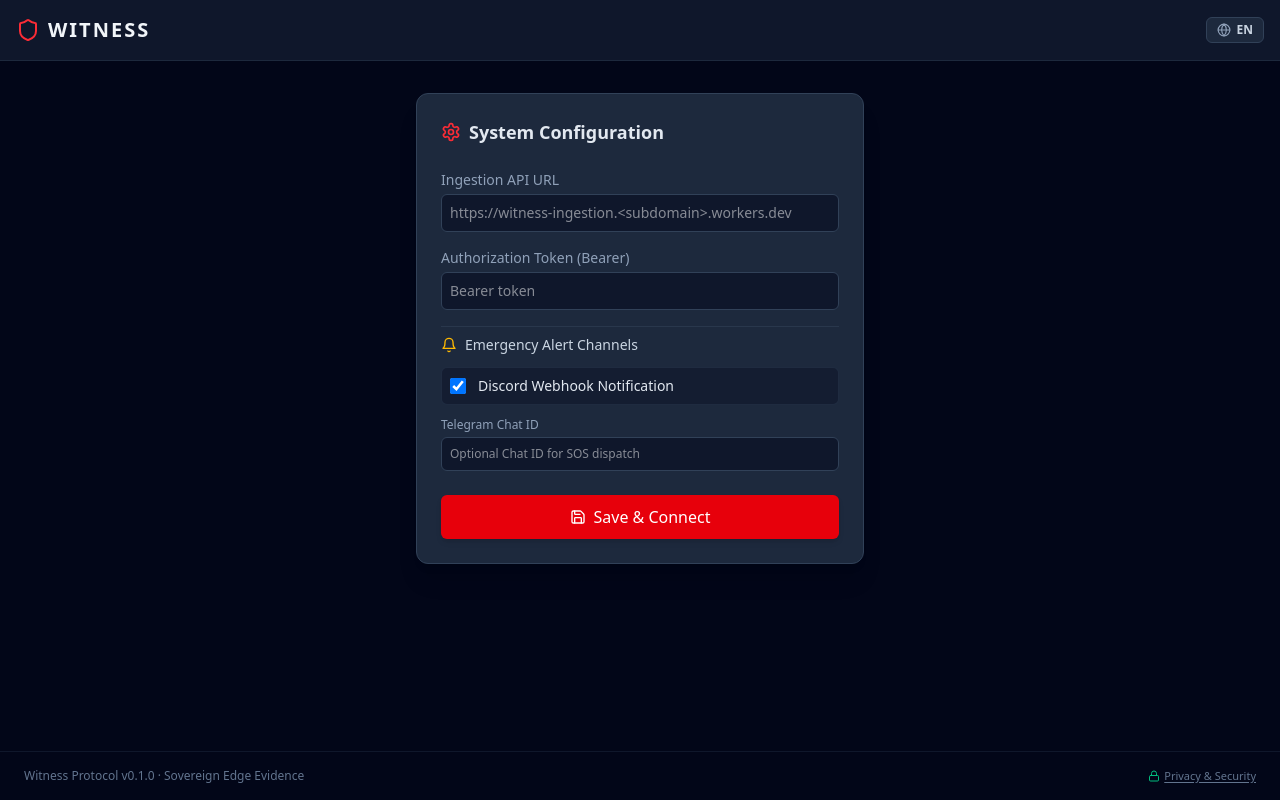
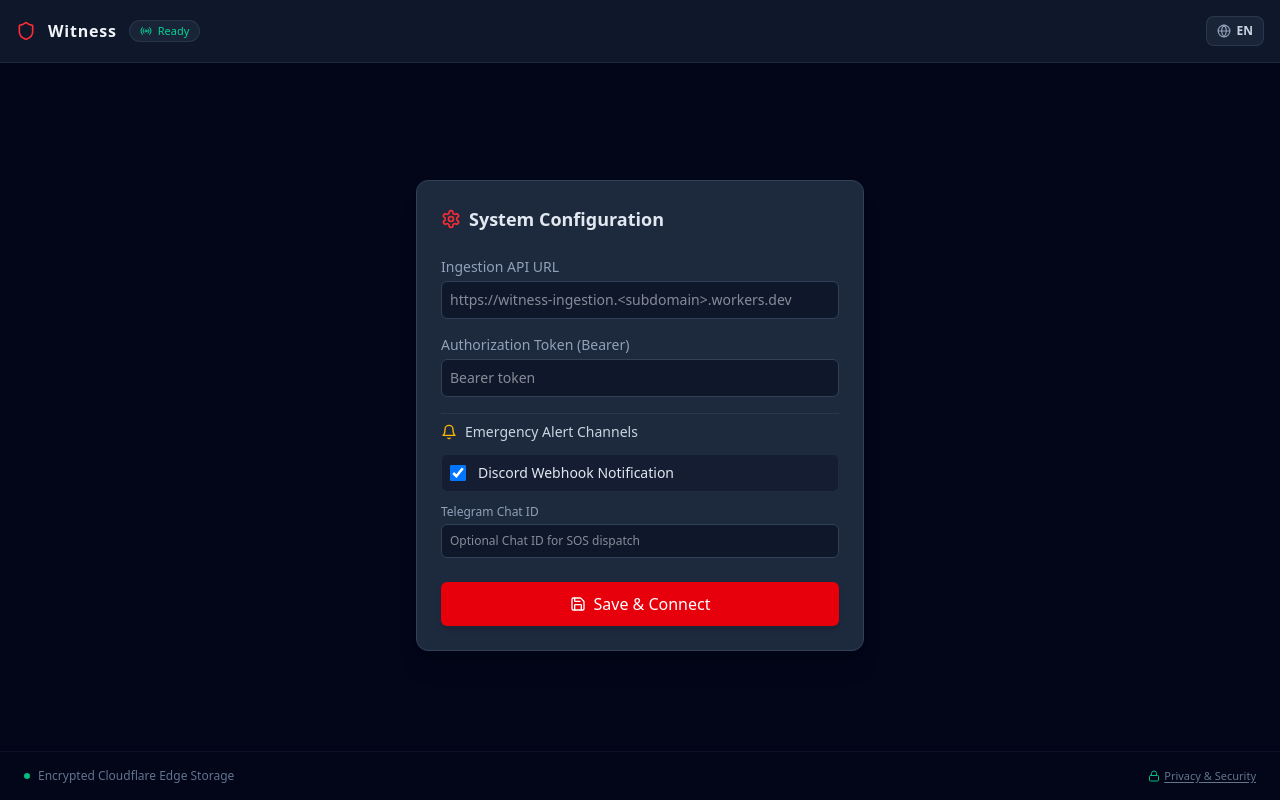
Before and after one commit to jammerdeployed/blackbox-protocol, a React (Vite) app in the folder apps/web/: page / in a window 1280 px wide. Built offline with nearby package versions, Linux system fonts and the light colour scheme.

Commit message:
style(web): restore modern tactical card design and update SW cache version

```diff
--- a/apps/web/public/sw.js
+++ b/apps/web/public/sw.js
@@ -1,4 +1,4 @@
-const CACHE_NAME = 'witness-cache-v2';
+const CACHE_NAME = 'witness-cache-v3';
 
 // Immediately take control of all clients upon install
 self.addEventListener('install', (event) => {
--- a/apps/web/src/components/Layout.tsx
+++ b/apps/web/src/components/Layout.tsx
@@ -1,6 +1,6 @@
 import React, { useState } from 'react';
 import { createPortal } from 'react-dom';
-import { Shield, Settings, Globe, Lock, X } from 'lucide-react';
+import { Shield, Settings, Globe, Lock, X, Radio } from 'lucide-react';
 import { useTranslation } from '../lib/locales';
 
 export const Layout: React.FC<{ children: React.ReactNode; onOpenSettings?: () => void }> = ({
@@ -13,15 +13,19 @@ export const Layout: React.FC<{ children: React.ReactNode; onOpenSettings?: () =
   return (
     <div className="min-h-screen bg-slate-950 text-white flex flex-col">
       <header className="flex items-center justify-between p-4 bg-slate-900 border-b border-slate-800">
-        <div className="flex items-center gap-2">
-          <Shield className="w-6 h-6 text-red-500" />
-          <h1 className="text-xl font-bold tracking-widest text-slate-100">WITNESS</h1>
+        <div className="flex items-center gap-3">
+          <Shield className="w-5 h-5 text-red-500" />
+          <span className="text-base font-bold tracking-wider text-slate-100">Witness</span>
+          <div className="inline-flex items-center gap-1.5 px-2.5 py-0.5 rounded-full bg-slate-800/80 border border-slate-700/60 text-[11px] text-emerald-400 font-medium">
+            <Radio className="w-3 h-3 text-emerald-400" />
+            <span>{t.statusReady}</span>
+          </div>
         </div>
         <div className="flex items-center gap-2">
           <button
             type="button"
             onClick={() => changeLocale(locale === 'en' ? 'cs' : 'en')}
-            className="flex items-center gap-1.5 px-2.5 py-1 rounded-md text-xs font-semibold bg-slate-800 hover:bg-slate-700 text-slate-300 hover:text-white border border-slate-700 transition-colors"
+            className="flex items-center gap-1.5 px-2.5 py-1.5 rounded-lg text-xs font-semibold bg-slate-800/80 hover:bg-slate-700 text-slate-300 hover:text-white border border-slate-700/70 transition-colors"
             title="Switch Language / Přepnout jazyk"
           >
             <Globe className="w-3.5 h-3.5 text-slate-400" />
@@ -31,19 +35,23 @@ export const Layout: React.FC<{ children: React.ReactNode; onOpenSettings?: () =
             <button
               type="button"
               onClick={onOpenSettings}
-              className="p-2 rounded-lg text-slate-400 hover:text-white hover:bg-slate-800 transition-colors"
+              className="flex items-center gap-1.5 px-3 py-1.5 rounded-lg text-xs font-medium text-slate-300 hover:text-white bg-slate-800/80 hover:bg-slate-700 border border-slate-700/70 transition-colors"
               title={t.config}
             >
-              <Settings className="w-5 h-5" />
+              <Settings className="w-3.5 h-3.5 text-slate-400" />
+              <span>{t.config}</span>
             </button>
           )}
         </div>
       </header>
-      <main className="flex-1 flex flex-col items-center w-full">
+      <main className="flex-1 flex flex-col items-center justify-center w-full">
         {children}
       </main>
-      <footer className="p-4 flex flex-col sm:flex-row items-center justify-between gap-2 text-xs text-slate-500 border-t border-slate-900 px-6">
-        <span>Witness Protocol v0.1.0 · Sovereign Edge Evidence</span>
+      <footer className="p-4 flex flex-col sm:flex-row items-center justify-between gap-2 text-xs text-slate-500 border-t border-slate-900/80 px-6">
+        <div className="flex items-center gap-2">
+          <span className="w-1.5 h-1.5 rounded-full bg-emerald-500"></span>
+          <span>{t.footerText}</span>
+        </div>
         <button
           type="button"
           onClick={() => setIsPrivacyOpen(true)}
--- a/apps/web/src/components/RecordButton.tsx
+++ b/apps/web/src/components/RecordButton.tsx
@@ -1,5 +1,5 @@
 import React from 'react';
-import { Camera, Square } from 'lucide-react';
+import { Camera, Square, Radio } from 'lucide-react';
 import { useTranslation } from '../lib/locales';
 
 interface Props {
@@ -18,34 +18,63 @@ function formatTime(s: number) {
 export const RecordButton: React.FC<Props> = ({ isRecording, duration, onStart, onStop }) => {
   const { t } = useTranslation();
 
-  if (isRecording) {
   return (
-      <div className="flex flex-col items-center gap-4">
-        <div className="text-4xl font-mono text-red-500">{formatTime(duration)}</div>
+    <div className="w-full max-w-sm p-7 bg-slate-900/80 border border-slate-800/90 rounded-2xl shadow-2xl backdrop-blur-md text-center flex flex-col items-center">
+      {/* Top Status Pill */}
+      <div className="inline-flex items-center gap-1.5 px-3 py-1 rounded-full bg-slate-800/80 border border-slate-700/60 text-xs text-emerald-400 font-medium mb-4">
+        {isRecording ? (
+          <span className="w-2 h-2 rounded-full bg-red-500 animate-pulse"></span>
+        ) : (
+          <Radio className="w-3 h-3 text-emerald-400" />
+        )}
+        <span className="text-[11px] tracking-wide">{isRecording ? t.liveUploading : t.statusArmed}</span>
+      </div>
+
+      {/* Main Title & Subtitle */}
+      <h2 className="text-xl font-bold text-slate-100 mb-1.5">
+        {isRecording ? formatTime(duration) : t.triggerTitle}
+      </h2>
+      <p className="text-xs text-slate-400 max-w-xs mb-8 leading-relaxed">
+        {isRecording ? t.liveUploading : t.triggerDescription}
+      </p>
+
+      {/* Big Tactical Record Trigger */}
+      <div className="relative flex items-center justify-center mb-6">
+        {isRecording ? (
+          <div className="relative">
+            <div className="absolute -inset-3 bg-red-600/30 rounded-full animate-ping"></div>
+            <div className="p-2 border-2 border-dashed border-red-500/70 rounded-full">
               <button
                 onClick={onStop}
                 title={t.stopBtn}
                 aria-label={t.stopBtn}
-          className="relative flex items-center justify-center w-24 h-24 bg-red-600 rounded-full shadow-lg hover:bg-red-700 transition-colors"
+                className="w-24 h-24 bg-gradient-to-tr from-red-600 to-rose-600 rounded-full flex flex-col items-center justify-center text-white shadow-xl shadow-red-950/60 hover:scale-105 active:scale-95 transition-all"
               >
-          <div className="absolute inset-0 bg-red-600 rounded-full animate-ping opacity-75"></div>
-          <Square className="w-10 h-10 text-white fill-white z-10" />
+                <Square className="w-7 h-7 fill-white mb-1" />
+                <span className="text-[10px] font-bold tracking-widest uppercase">{t.stopBtn}</span>
               </button>
             </div>
-    );
-  }
-
-  return (
-    <div className="flex flex-col items-center gap-4">
-      <div className="text-base font-semibold tracking-wider text-slate-400 uppercase">{t.triggerTitle}</div>
+          </div>
+        ) : (
+          <div className="p-2.5 border-2 border-dashed border-red-500/40 rounded-full hover:border-red-500/80 transition-colors">
             <button
               onClick={onStart}
               title={t.triggerBtn}
               aria-label={t.triggerBtn}
-        className="flex items-center justify-center w-24 h-24 bg-red-600 rounded-full shadow-lg hover:bg-red-500 transition-all hover:scale-105 active:scale-95"
+              className="w-24 h-24 bg-gradient-to-tr from-red-600 to-rose-500 rounded-full flex flex-col items-center justify-center text-white shadow-xl shadow-red-950/60 hover:scale-105 active:scale-95 transition-all group"
             >
-        <Camera className="w-12 h-12 text-white" />
+              <Camera className="w-8 h-8 mb-1 group-hover:scale-110 transition-transform" />
+              <span className="text-[10px] font-bold tracking-widest uppercase">{t.triggerBtn}</span>
             </button>
+          </div>
+        )}
+      </div>
+
+      {/* Bottom Security Guarantee */}
+      <div className="inline-flex items-center gap-1.5 text-xs text-slate-400">
+        <span className="w-1.5 h-1.5 rounded-full border border-slate-400"></span>
+        <span className="text-[11px]">{t.evidenceSecured}</span>
+      </div>
     </div>
   );
 };
--- a/apps/web/src/lib/locales/cs.ts
+++ b/apps/web/src/lib/locales/cs.ts
@@ -25,7 +25,7 @@ export const cs = {
   serverConnection: "Připojení k serveru",
   alertRouting: "Odesílání upozornění",
   saveAndConnect: "Uložit nastavení",
-  footerText: "Kryptograficky řetězené ukládání na Cloudflare Edge",
+  footerText: "Šifrované ukládání na Cloudflare Edge",
   cameraPermissionDenied: "Přístup ke kameře nebo mikrofonu byl odepřen. Povolte přístup v nastavení prohlížeče.",
   cameraInitFailed: "Nepodařilo se inicializovat kameru a mikrofon.",
   alreadyRecording: "Nahrávání již probíhá.",
--- a/apps/web/src/lib/locales/en.ts
+++ b/apps/web/src/lib/locales/en.ts
@@ -4,7 +4,7 @@ export const en: TranslationKeys = {
   appName: "Blackbox Protocol",
   appSubtitle: "Secure off-site incident recording",
   statusReady: "Ready",
-  statusArmed: "Armed",
+  statusArmed: "Standby Mode",
   triggerTitle: "Start Recording",
   triggerDescription: "Instant real-time video, audio, and GPS telemetry streaming to Cloudflare Edge",
   triggerBtn: "RECORD",
@@ -27,7 +27,7 @@ export const en: TranslationKeys = {
   serverConnection: "Edge Ingestion Connection",
   alertRouting: "Emergency Alert Channels",
   saveAndConnect: "Save & Connect",
-  footerText: "Cryptographically chained fMP4 storage on Cloudflare Edge",
+  footerText: "Encrypted Cloudflare Edge Storage",
   cameraPermissionDenied: "Camera or microphone permission denied. Please allow access in your browser settings.",
   cameraInitFailed: "Failed to initialize camera and microphone streams.",
   alreadyRecording: "Recording is already active.",
```
Lines whose indentation alone changed are shown as unchanged.
